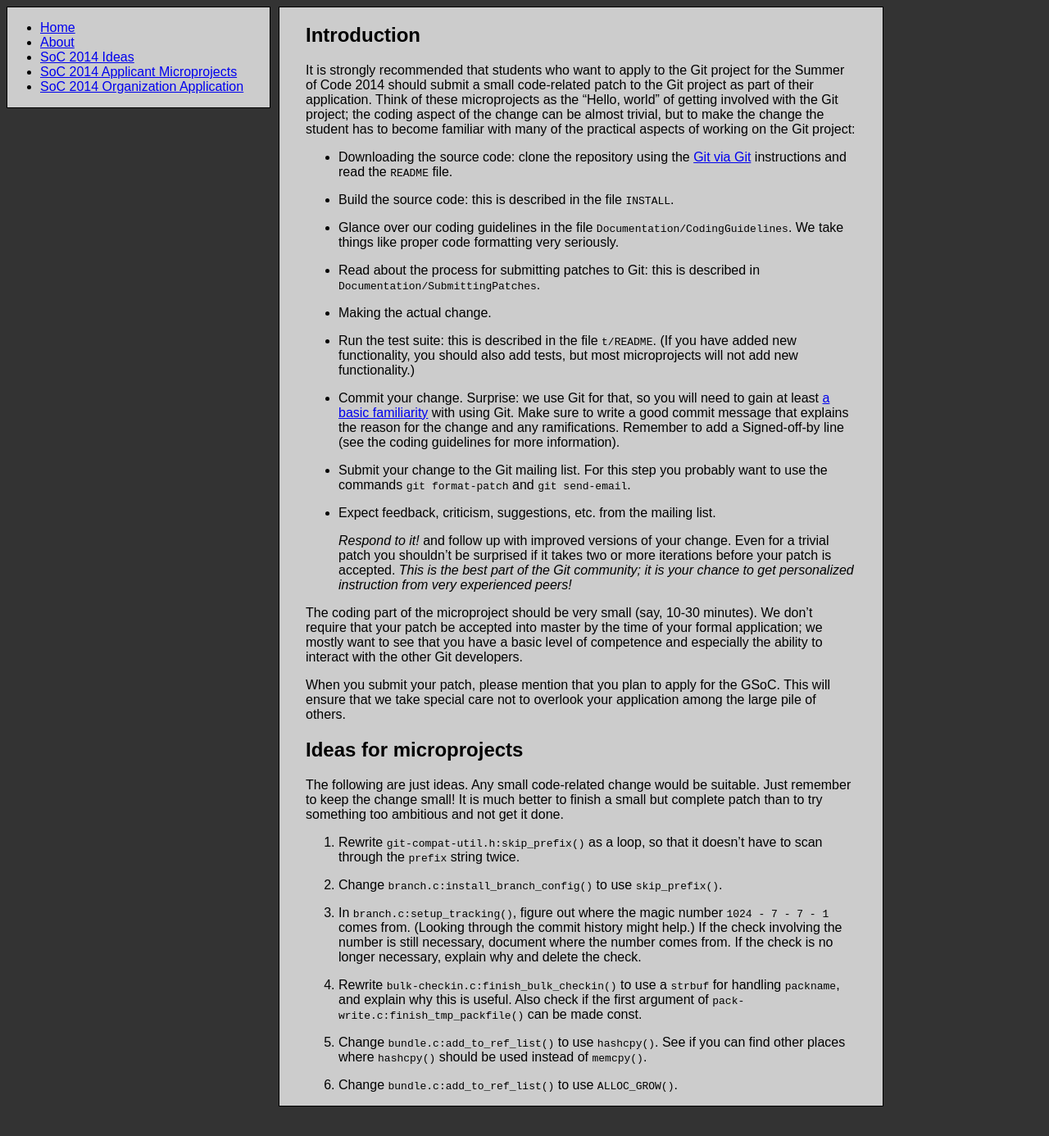
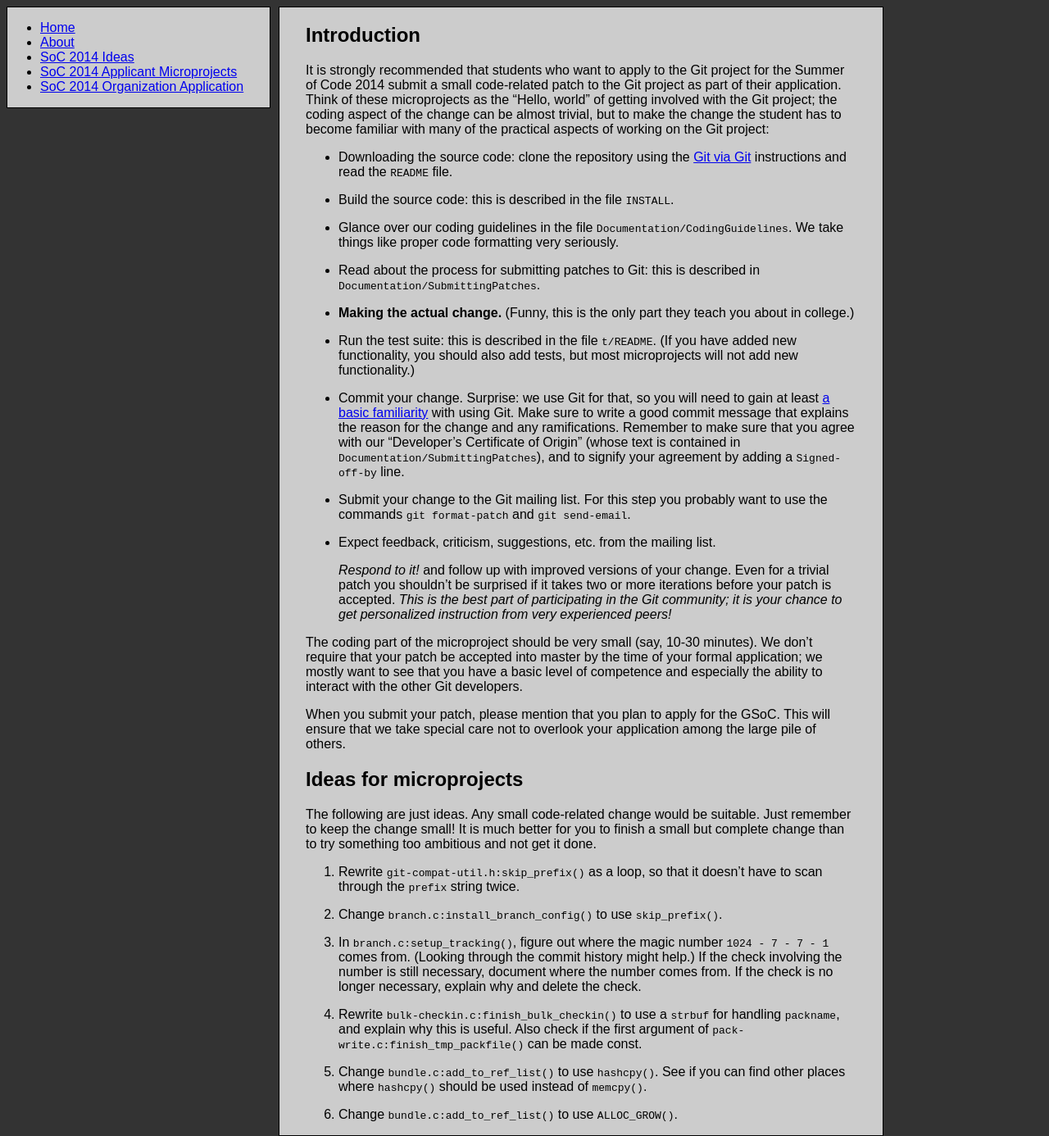
Before and after one commit to git/git.github.io, a Jekyll site: the page built from SoC-2014-Microprojects.md, in a window 1280 px wide. Shown: the whole page at 82% size. Built offline with Jekyll 4.4.1, drawn with Linux system fonts in a browser that asks for light colours; Markdown is read by kramdown in place of the engine named in the settings; before the commit the page ends 1350 px from its top, so only the background shows below that.

Commit message:
Wordsmith the microproject intro.

```diff
--- a/SoC-2014-Microprojects.md
+++ b/SoC-2014-Microprojects.md
@@ -6,8 +6,8 @@
 ## Introduction
 
 It is strongly recommended that students who want to apply to the Git
-project for the Summer of Code 2014 should submit a small code-related
-patch to the Git project as part of their application.  Think of these
+project for the Summer of Code 2014 submit a small code-related patch
+to the Git project as part of their application.  Think of these
 microprojects as the "Hello, world" of getting involved with the Git
 project; the coding aspect of the change can be almost trivial, but to
 make the change the student has to become familiar with many of the
@@ -26,7 +26,8 @@
 * Read about the process for submitting patches to Git: this is
   described in `Documentation/SubmittingPatches`.
 
-* Making the actual change.
+* **Making the actual change.**  (Funny, this is the only part they
+  teach you about in college.)
 
 * Run the test suite: this is described in the file `t/README`.  (If
   you have added new functionality, you should also add tests, but
@@ -36,8 +37,10 @@
   to gain at least
   [a basic familiarity](http://git-scm.com/documentation) with using
   Git.  Make sure to write a good commit message that explains the
-  reason for the change and any ramifications.  Remember to add a
-  Signed-off-by line (see the coding guidelines for more information).
+  reason for the change and any ramifications.  Remember to make sure
+  that you agree with our "Developer's Certificate of Origin" (whose
+  text is contained in `Documentation/SubmittingPatches`), and to
+  signify your agreement by adding a `Signed-off-by` line.
 
 * Submit your change to the Git mailing list.  For this step you
   probably want to use the commands `git format-patch` and `git
@@ -48,8 +51,8 @@
   *Respond to it!* and follow up with improved versions of your
   change.  Even for a trivial patch you shouldn't be surprised if it
   takes two or more iterations before your patch is accepted.  *This
-  is the best part of the Git community; it is your chance to get
-  personalized instruction from very experienced peers!*
+  is the best part of participating in the Git community; it is your
+  chance to get personalized instruction from very experienced peers!*
 
 The coding part of the microproject should be very small (say, 10-30
 minutes).  We don't require that your patch be accepted into master by
@@ -65,8 +68,8 @@
 
 The following are just ideas.  Any small code-related change would be
 suitable.  Just remember to keep the change small!  It is much better
-to finish a small but complete patch than to try something too
-ambitious and not get it done.
+for you to finish a small but complete change than to try something
+too ambitious and not get it done.
 
 1.  Rewrite `git-compat-util.h:skip_prefix()` as a loop, so that it
     doesn't have to scan through the `prefix` string twice.
```
